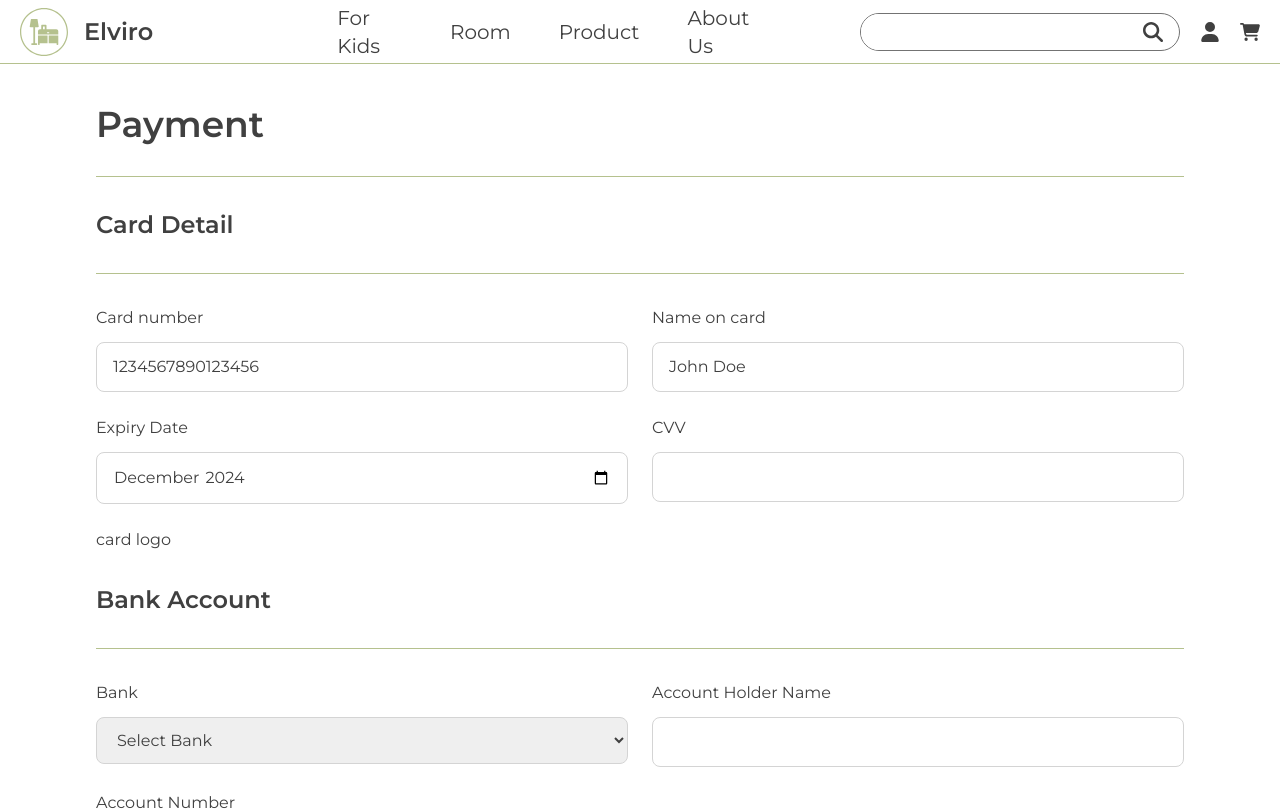
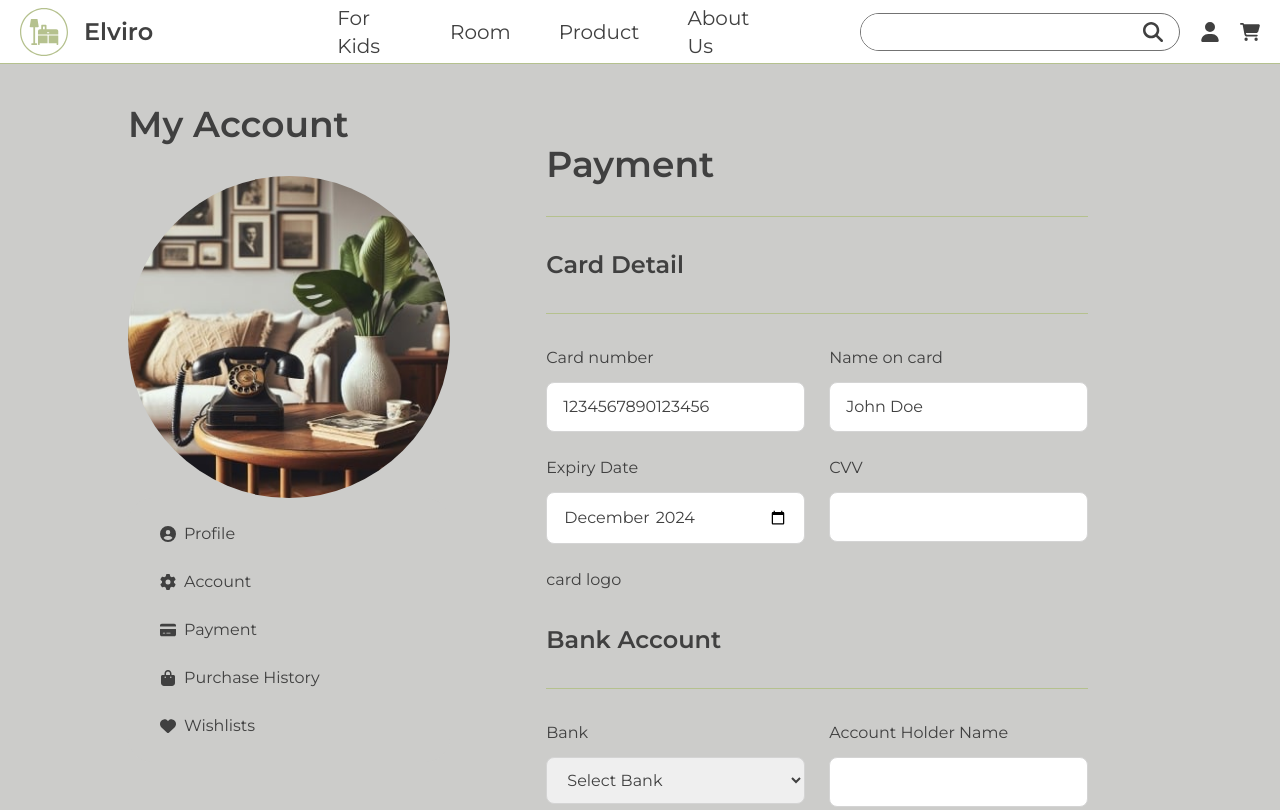
Before and after one commit to jsd7-group3-the-immortal-elf/elviro-frontend, a React (Vite) app: page /profile/payment in a window 1280 px wide. Shown: the top 810 px of the page. Built offline with nearby package versions, Linux system fonts and the light colour scheme.

Commit message:
first commit create profileNav

```diff
--- /dev/null
+++ b/src/components/ProfileNav.jsx
@@ -0,0 +1,59 @@
+import { Link } from "react-router-dom";
+import {
+    FaCircleUser,
+    FaGear,
+    FaCreditCard,
+    FaBagShopping,
+    FaHeart
+} from "react-icons/fa6";
+
+function ProfileNav() {
+    return (
+        <div>
+            <h1 className="text-4xl w-11/12 xl:w-4/5 lg:justify-start">My Account</h1>
+            <section className="py-8">
+            <picture className="h-8 lg:h-auto xl:w-2/3">
+                <img
+                    src="/images/contact.png"
+                    alt="Profile Image"
+                    className="rounded-full"
+                />
+            </picture>
+            <nav className=" bg-[#ccccca] p-4 rounded-3xl w-full">
+                <ul className="flex flex-col w-full h-full gap-2">
+                    <li className="rounded-full flex items-center">
+                        <Link to="/profile" className="w-full h-full px-4 py-2 rounded-full hover:bg-orange-200 flex items-center gap-2"
+                        > <FaCircleUser /> Profile
+                        </Link>
+                    </li>
+                    <li className="rounded-full flex items-center">
+                        <Link to="/profile/account"
+                            className="w-full h-full px-4 py-2 text-md rounded-full hover:bg-orange-200 flex items-center gap-2"
+                        > <FaGear /> Account
+                        </Link>
+                    </li>
+                    <li className="rounded-full flex items-center">
+                        <Link to="/profile/payment"
+                            className="w-full h-full px-4 py-2 rounded-full hover:bg-orange-200 flex items-center gap-2"
+                        > <FaCreditCard />Payment
+                        </Link>
+                    </li>
+                    <li className="rounded-full flex items-center">
+                        <Link to="/profile/history"
+                            className="w-full h-full px-4 py-2 rounded-full hover:bg-orange-200 flex items-center gap-2"
+                        > <FaBagShopping /><span className="hidden md:block lg:inline">Purchase History</span>
+                        </Link>
+                    </li>
+                    <li className="rounded-full flex items-center">
+                        <Link to="/profile/wishist"
+                            className="w-full h-full px-4 py-2 rounded-full hover:bg-orange-200 flex items-center gap-2"
+                        > <FaHeart />
+                            Wishlists
+                        </Link>
+                    </li>
+                </ul>
+            </nav>
+    </section>
+    </div>
+)}
+export default ProfileNav
--- a/src/pages/profile/ProfileAccountPage.jsx
+++ b/src/pages/profile/ProfileAccountPage.jsx
@@ -1,6 +1,7 @@
 import { useState, useEffect } from "react";
 import axios from "axios";
 import { FaEye, FaEyeSlash } from "react-icons/fa";
+import ProfileNav from "../../components/ProfileNav";
 
 function ProfileAccountPage() {
 	const [formData, setFormData] = useState({
@@ -124,7 +125,8 @@ function ProfileAccountPage() {
 	};
 
 	return (
-		<div className="px-8">
+		<div className="flex flex-col items-center gap-10 bg-[#ccccca] py-10">
+			<ProfileNav className="w-1/3" />
 			<section className="py-10 xl:py-10 xl:px-16">
 				<form className="flex flex-col gap-6" onSubmit={handleSubmit}>
 					{/*-- personal info --*/}
--- a/src/pages/profile/ProfilePaymentPage.jsx
+++ b/src/pages/profile/ProfilePaymentPage.jsx
@@ -1,4 +1,5 @@
 import { useState } from "react";
+import ProfileNav from "../../components/ProfileNav";
 
 function ProfilePaymentPage() {
 	const mockCardData = {
@@ -80,8 +81,10 @@ function ProfilePaymentPage() {
 	};
 
 	return (
-		<div className="px-8">
-			<section className="py-10 xl:py-10 xl:px-16">
+		<div className="flex flex-col items-center gap-10 bg-[#ccccca] py-10">
+			<div className="flex flex-col lg:flex-row gap-8 w-11/12 xl:w-4/5">
+			<ProfileNav className="w-1/3" />
+			<section className="py-10 lg:w-2/3 xl:py-10 xl:px-16 md:w-full">
 				<form className="flex flex-col gap-6" onSubmit={handleSubmit}>
 					{/*-- personal info --*/}
 					<h2 className="text-left">Payment</h2>
@@ -228,6 +231,7 @@ function ProfilePaymentPage() {
 					</button>
 				</form>
 			</section>
+			</div>
 		</div>
 	);
 }
```
